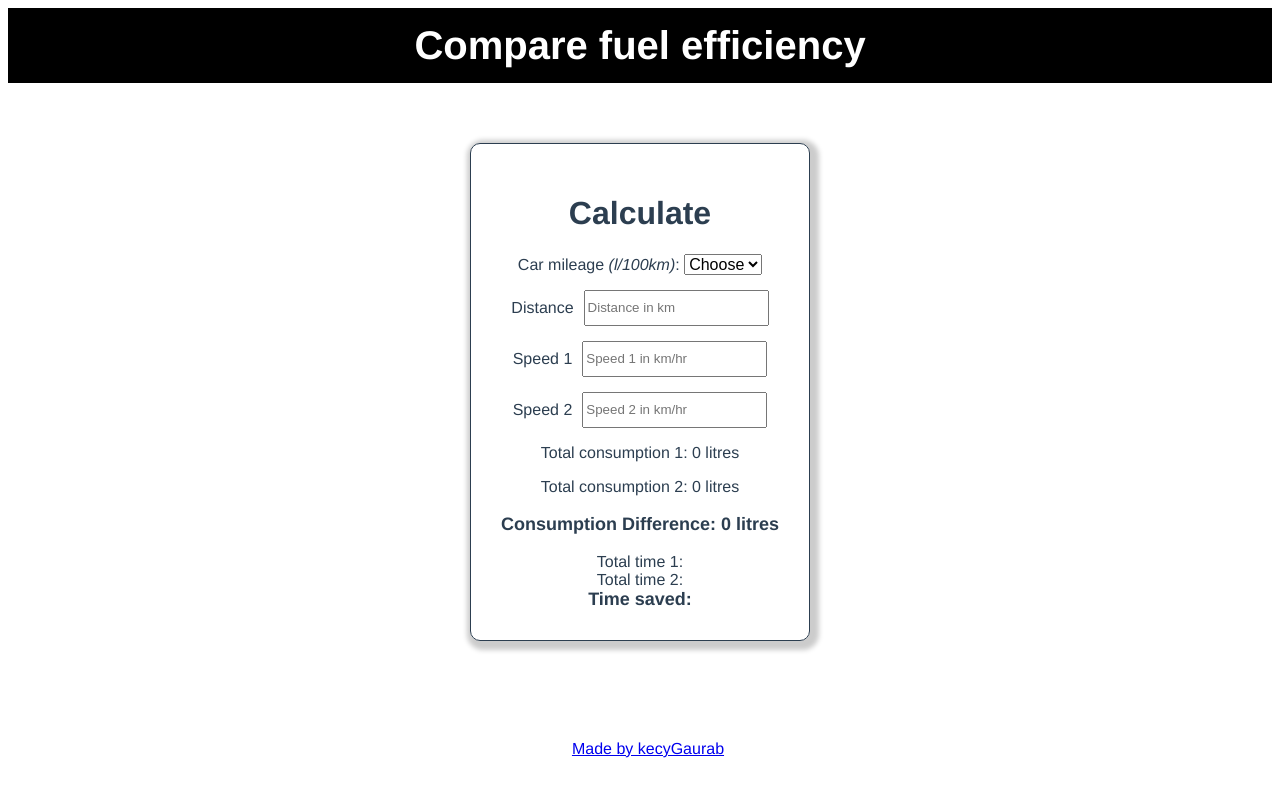
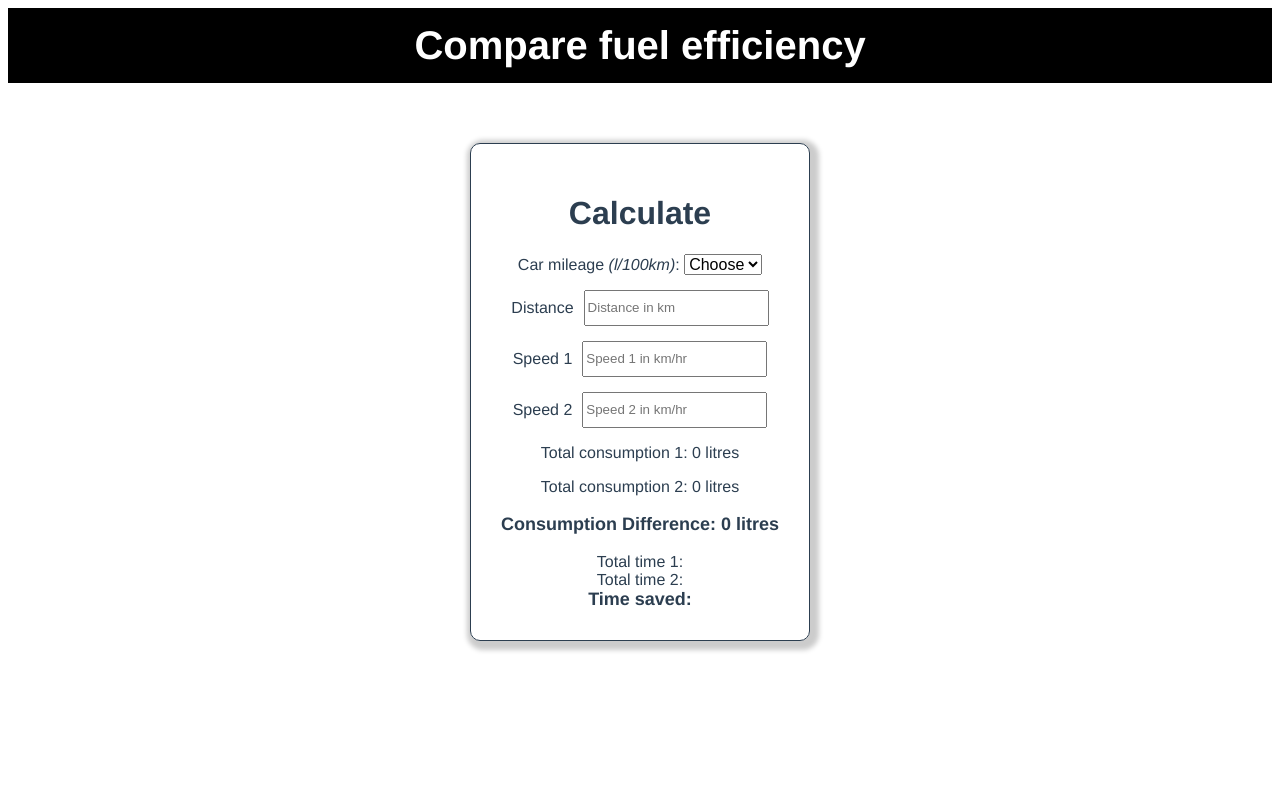
Before and after one commit to kecyGaurab/automotive-app, a Vue app: page / in a window 1280 px wide. Shown: the top 796 px of the page. Built offline with nearby package versions, Linux system fonts and the light colour scheme.

Commit message:
fix consumptiom difference bug

```diff
--- a/src/App.vue
+++ b/src/App.vue
@@ -7,9 +7,7 @@
 <div class="container">
     <Car class="car"/>
   </div>
-  <footer class="footer">
-    <a href="https://www.github.com/kecyGaurab"> Made by kecyGaurab</a>
-  </footer>
+
 </template>
 
 <script>
@@ -50,10 +48,5 @@ export default {
   background-color:black;
   margin-bottom: 60px;
 }
-.footer{
-   position:absolute;
-   bottom:0;
-   width:100%;
-   height:60px;   /* Height of the footer */
-}
+
 </style>
--- a/src/components/Car.vue
+++ b/src/components/Car.vue
@@ -62,10 +62,10 @@ export default {
   },
     consumptionDifference: function(){
       const difference = this.totalConsumption2 - this.totalConsumption1;
-      return Math.round((difference + Number.EPSILON) * 100) / 1000;
+      return Math.round((difference + Number.EPSILON) * 100) / 100;
 
     },
-  time1: function (){
+    time1: function (){
        return this.time(this.speed1);
 
   },
```
